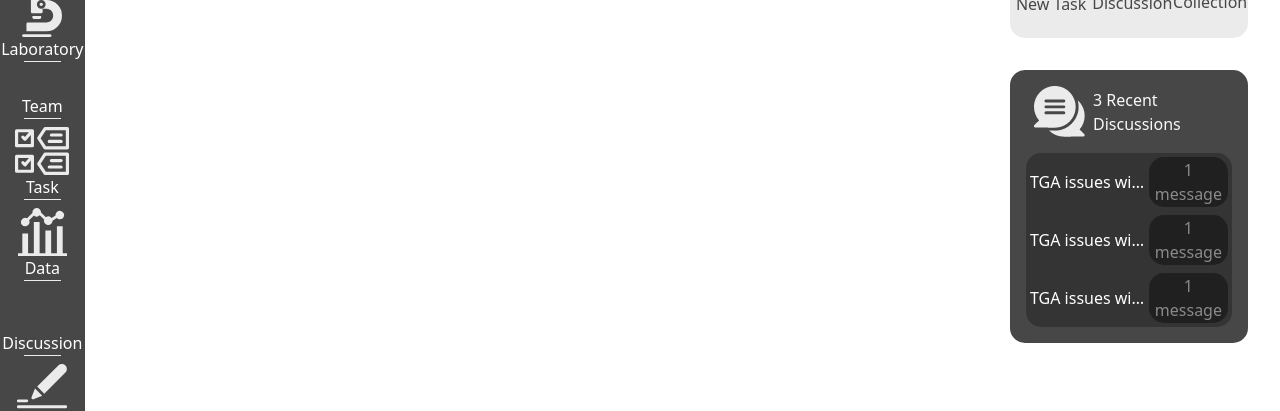
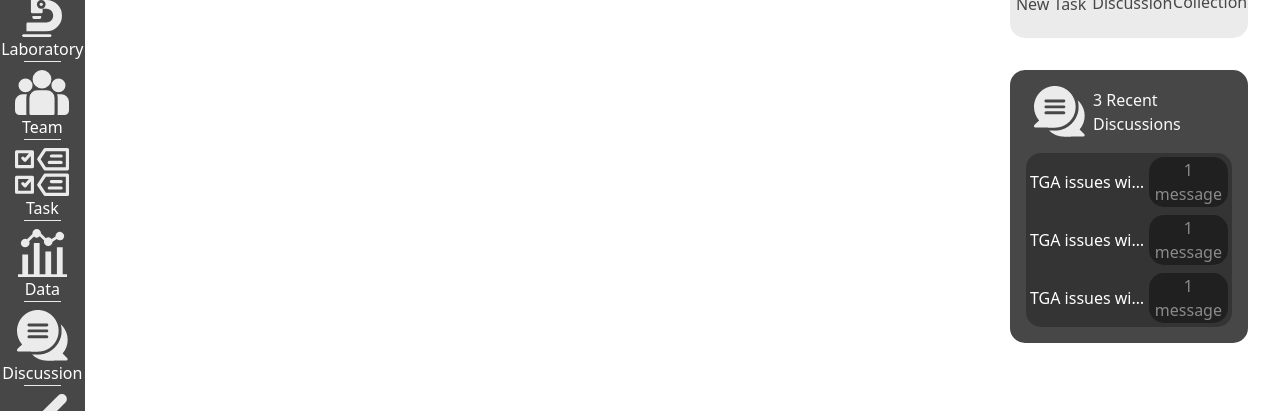
Before and after one commit to BetterSoftCo/Radvix_react, a React (Create React App) app: page / in a window 1280 px wide. Shown: the part 192-603 px from the top of the page. Built offline with nearby package versions, Linux system fonts and the light colour scheme.

Commit message:
sidbar icons fix

```diff
--- a/src/views/layout/sidebar.tsx
+++ b/src/views/layout/sidebar.tsx
@@ -31,7 +31,7 @@ export const Sidebar: React.FC = () => {
           <IconTextVertical
             text="Team"
             theme={Theme.dark}
-            children={<img src="/Images/pages/team_menu.svg
+            children={<img src="/Images/layout/team_menu_icon.svg
             " />}
           ></IconTextVertical>
         </li>
@@ -59,7 +59,7 @@ export const Sidebar: React.FC = () => {
           <IconTextVertical
             text="Discussion"
             theme={Theme.dark}
-            children={<img src='/Images/layout/group_27.svg' />}
+            children={<img src='/Images/layout/chat.png' />}
           ></IconTextVertical>
         </li>
       </NavLink>
```
